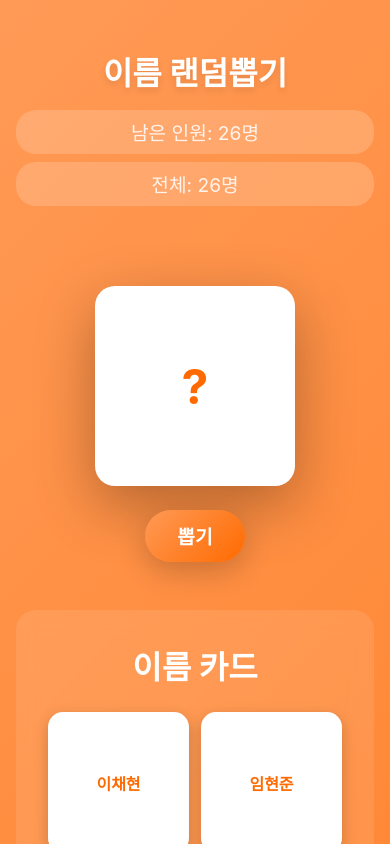
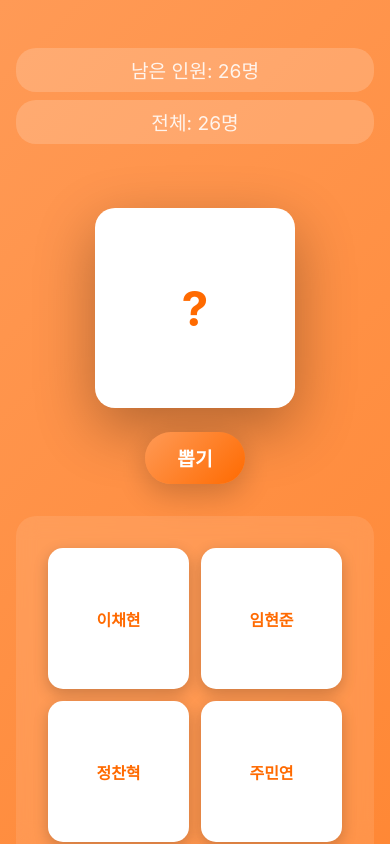
Before and after one commit to jieunchoi-hw/introduce, a Next.js app: page /random in a window 390 px wide. Built offline with nearby package versions, Linux system fonts and the light colour scheme.

Commit message:
레이아웃 변경

```diff
--- a/app/random/page.tsx
+++ b/app/random/page.tsx
@@ -150,13 +150,15 @@ export default function RandomPage() {
       <div className="random-content">
         {/* Title Section */}
         <div className="title-section">
-          <h1>이름 랜덤뽑기</h1>
+          {/* <h1>이름 랜덤뽑기</h1> */}
           <div className="stats">
             <span className="remaining">남은 인원: {remainingCount}명</span>
             <span className="total">전체: {NAMES.length}명</span>
           </div>
         </div>
 
+        {/* Main Content: Draw + Cards in 2 columns */}
+        <div className="main-content">
           {/* Draw Result */}
           <div className="draw-section">
             <div
@@ -186,7 +188,7 @@ export default function RandomPage() {
 
           {/* Name Cards List */}
           <div className="cards-section">
-          <h2>이름 카드</h2>
+            {/* <h2>이름 카드</h2> */}
             <div className="cards-grid">
               {NAMES.map((name, index) => (
                 <div
@@ -201,6 +203,7 @@ export default function RandomPage() {
                   )}
                 </div>
               ))}
+            </div>
           </div>
         </div>
 
--- a/app/random/random.css
+++ b/app/random/random.css
@@ -5,11 +5,19 @@
 }
 
 .random-content {
-  max-width: 1200px;
+  max-width: 1400px;
   margin: 0 auto;
   display: flex;
   flex-direction: column;
-  gap: 3rem;
+  gap: 2rem;
+}
+
+/* Main Content: 2 columns layout */
+.main-content {
+  display: grid;
+  grid-template-columns: 400px 1fr;
+  gap: 2rem;
+  align-items: start;
 }
 
 /* Title Section */
@@ -47,6 +55,8 @@
   flex-direction: column;
   align-items: center;
   gap: 1.5rem;
+  position: sticky;
+  top: 2rem;
 }
 
 .draw-result {
@@ -146,6 +156,7 @@
   backdrop-filter: blur(10px);
   border-radius: 20px;
   padding: 2rem;
+  min-height: 500px;
 }
 
 .cards-section h2 {
@@ -157,7 +168,7 @@
 
 .cards-grid {
   display: grid;
-  grid-template-columns: repeat(auto-fill, minmax(120px, 1fr));
+  grid-template-columns: repeat(auto-fill, minmax(100px, 1fr));
   gap: 1rem;
 }
 
@@ -278,6 +289,18 @@
 }
 
 /* Responsive Design */
+@media (max-width: 1024px) {
+  .main-content {
+    grid-template-columns: 1fr;
+    gap: 2rem;
+  }
+
+  .draw-section {
+    position: relative;
+    top: 0;
+  }
+}
+
 @media (max-width: 768px) {
   .random-container {
     padding: 1rem;
```
Lines whose indentation alone changed are shown as unchanged.
